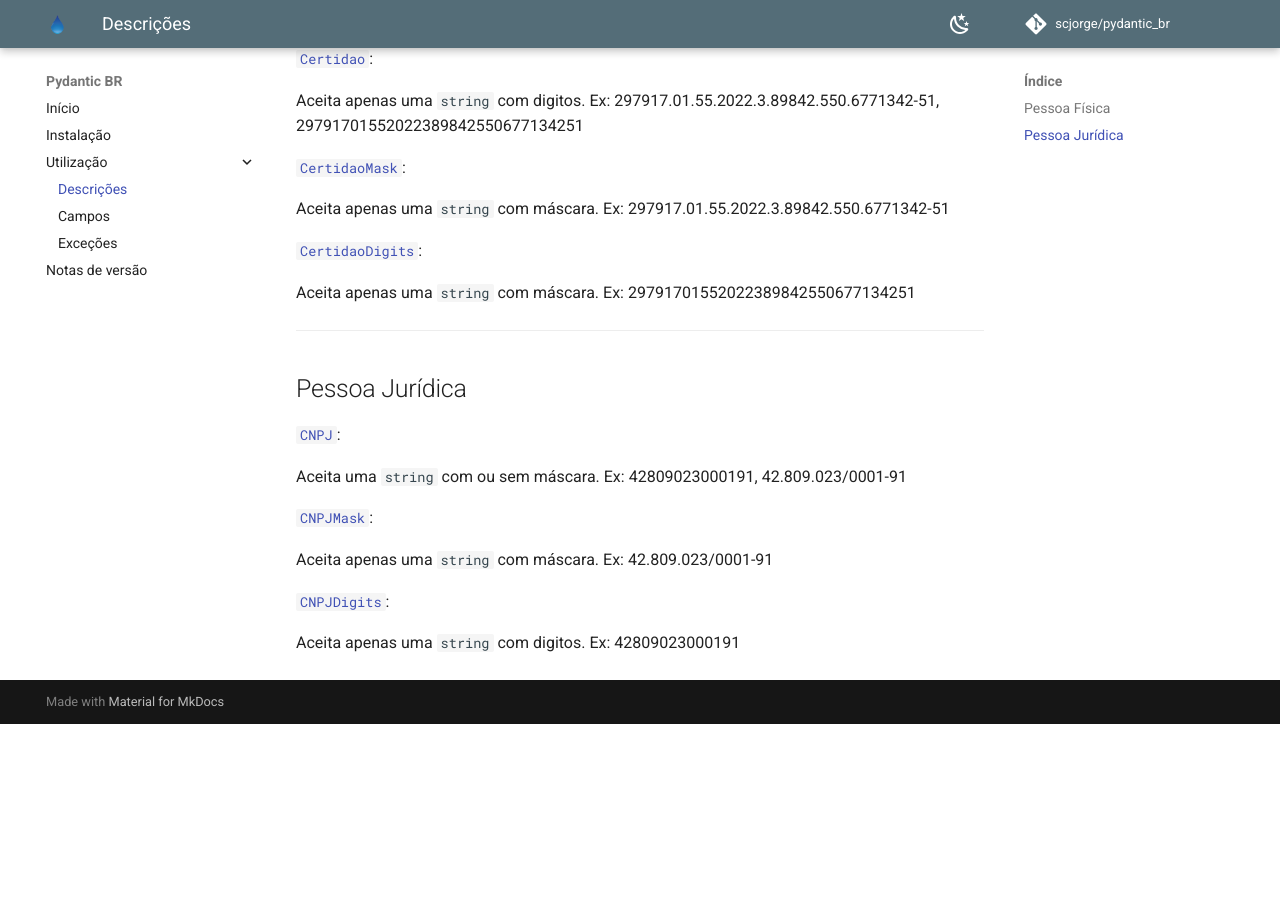
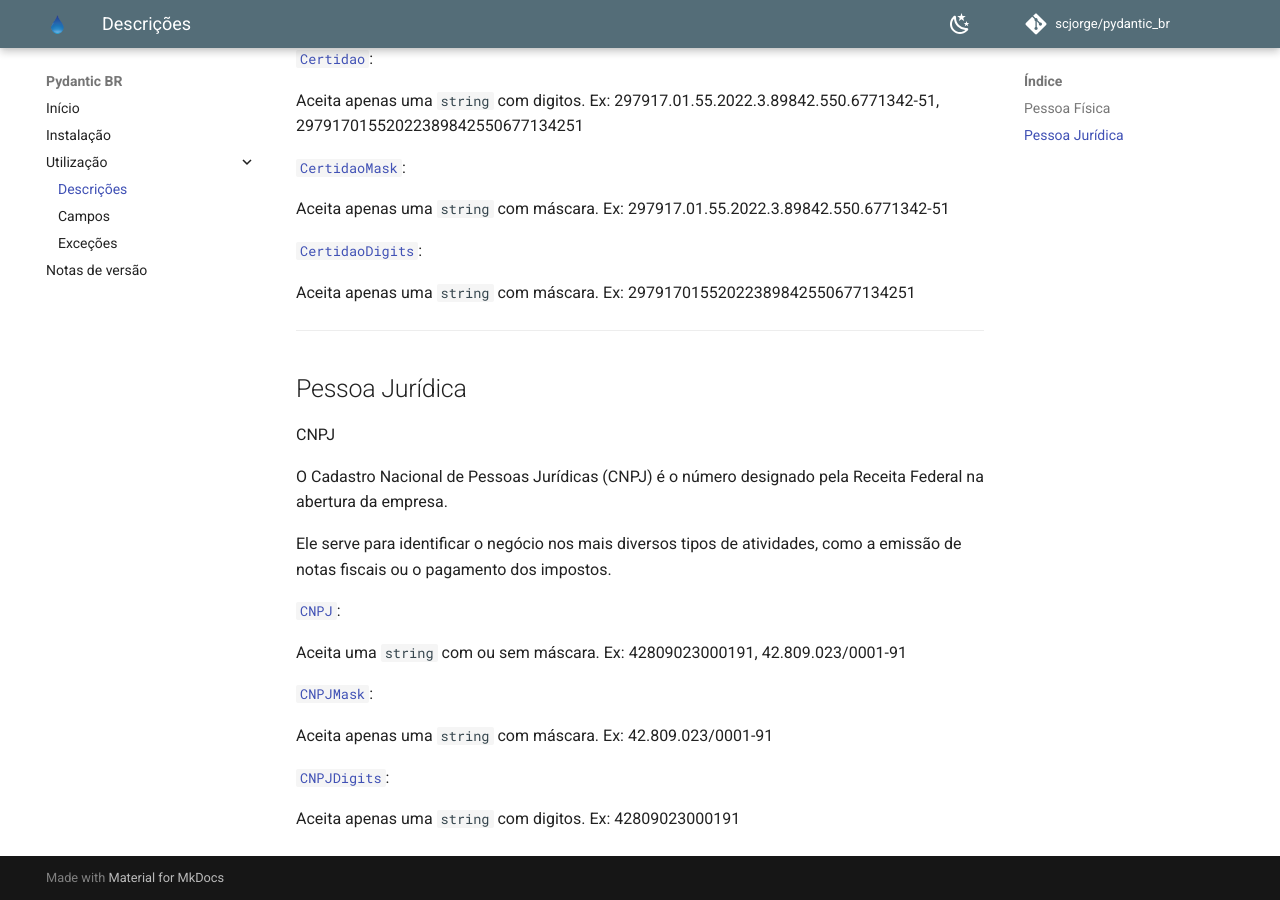
Before and after one commit to scjorge/pydantic_br, an MkDocs documentation site: the page built from docs/usage/descriptions.md, in a window 1280 px wide and 900 px high, scrolled down 2135 px. Built offline with MkDocs 1.6.1 and Material for MkDocs 9.7.7, drawn with Linux system fonts in a browser that asks for light colours; comment, search, counter and statistics services are not loaded; before the commit the page ends 2859 px from its top, so only the background shows below that.

Commit message:
docs: add cnpj description

```diff
--- a/docs/usage/descriptions.md
+++ b/docs/usage/descriptions.md
@@ -94,6 +94,12 @@ Aceita apenas uma `string` com máscara. Ex: 29791701552022389842550677134251
 
 ## Pessoa Jurídica
 
+CNPJ
+
+O Cadastro Nacional de Pessoas Jurídicas (CNPJ) é o número designado pela Receita Federal na abertura da empresa.
+
+Ele serve para identificar o negócio nos mais diversos tipos de atividades, como a emissão de notas fiscais ou o pagamento dos impostos.
+
 [`CNPJ`](../field_types/#cnpj):
 
 Aceita uma `string` com ou sem máscara. Ex: 42809023000191, 42.809.023/0001-91
```
